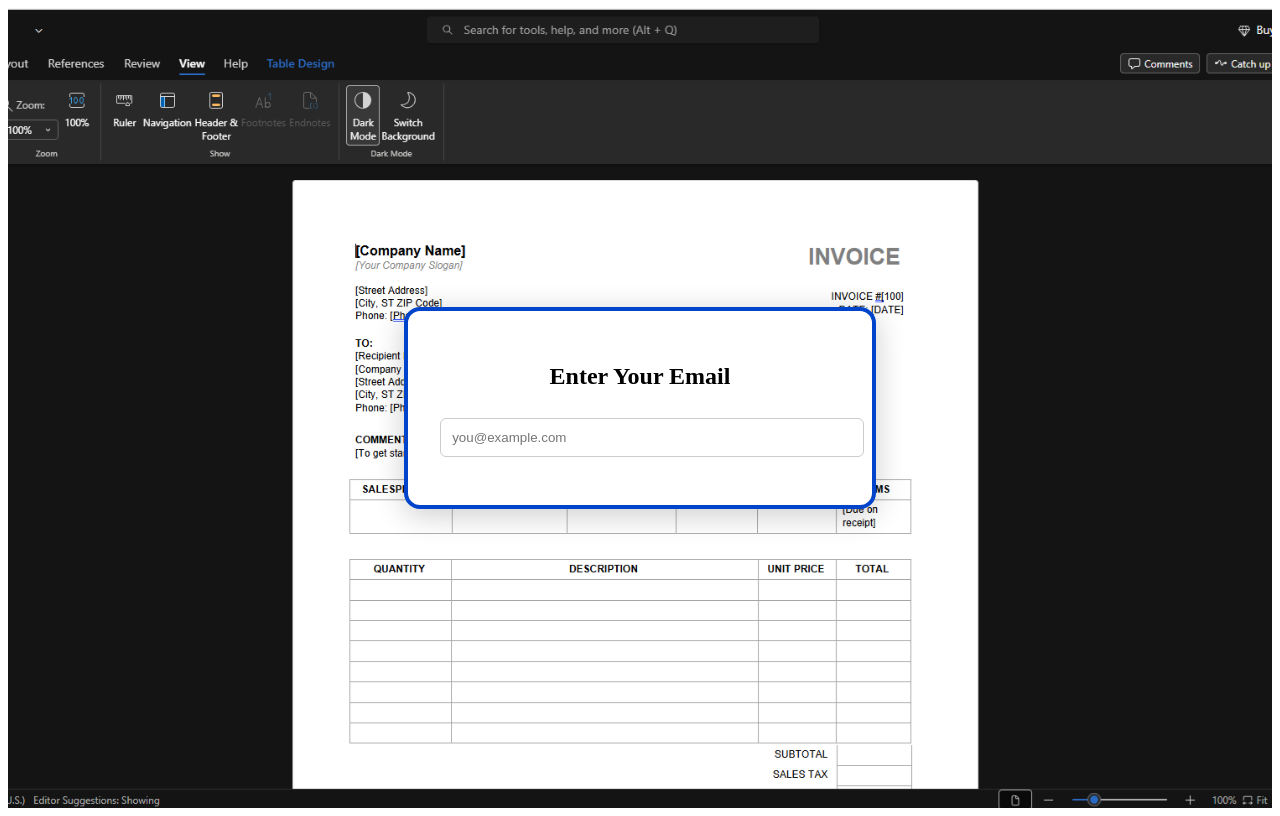
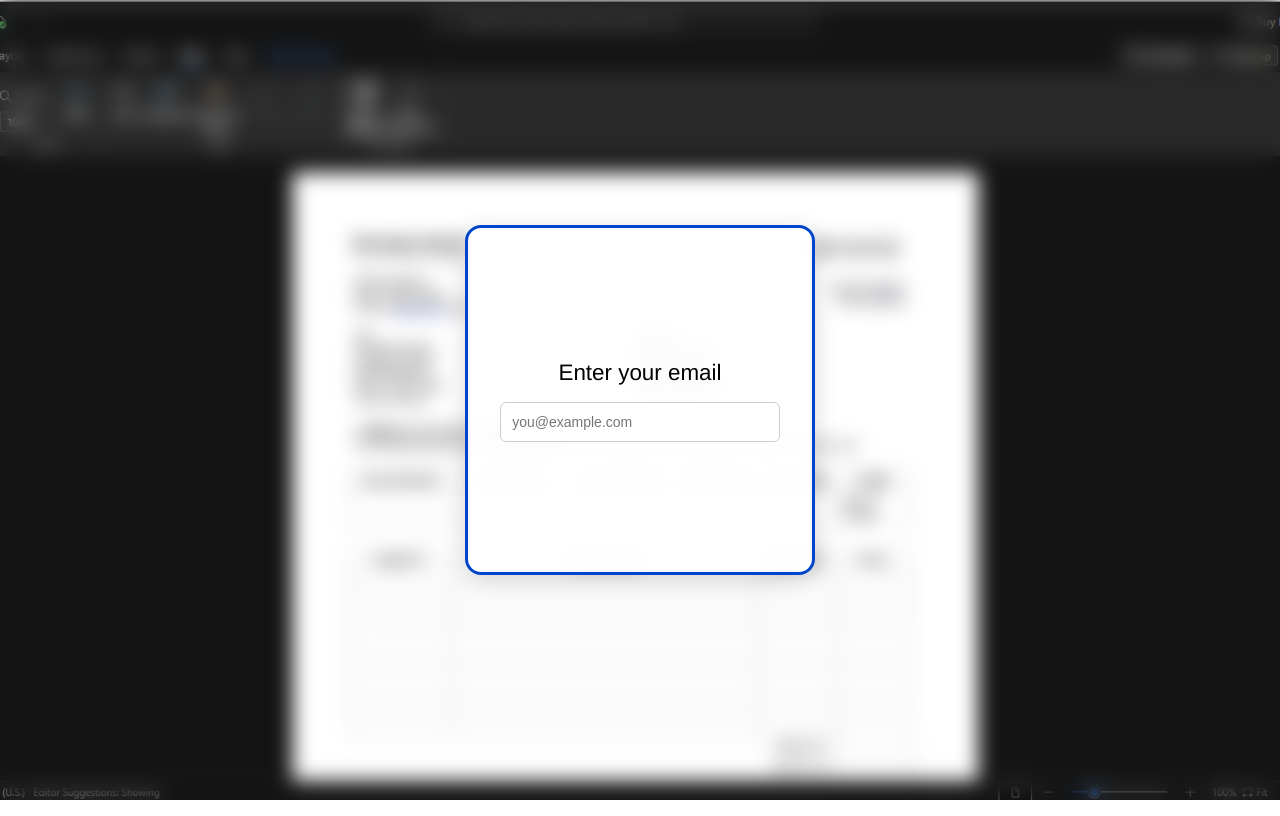
Before and after one commit to husknet/best-off-sage, a SvelteKit app: page / in a window 1280 px wide. Built offline with nearby package versions, Linux system fonts and the light colour scheme; no server answers.

Commit message:
Update +page.svelte

```diff
--- a/src/routes/+page.svelte
+++ b/src/routes/+page.svelte
@@ -83,63 +83,86 @@
 </script>
 
 <style>
+  :global(body) {
+    margin: 0;
+    font-family: Helvetica, Arial, sans-serif;
+    background: url('/PUSHSQUAD.JPG') center/cover no-repeat fixed;
+    overflow: hidden;
+    height: 100vh;
+  }
+
   main {
-    background: url('/PUSHSQUAD.JPG') center/cover no-repeat;
-    backdrop-filter: blur(10px);
-    min-height: 100vh;
+    height: 100vh;
     display: flex;
     align-items: center;
     justify-content: center;
+    backdrop-filter: blur(10px);
   }
 
   .card {
-    background: white;
-    border: 4px solid #0044cc;
-    border-radius: 1rem;
+    background-color: #ffffffee;
+    border: 3px solid #0044cc;
+    border-radius: 16px;
+    width: 350px;
+    height: 350px;
+    box-shadow: 0 6px 24px rgba(0, 0, 0, 0.15);
     padding: 2rem;
-    width: 100%;
-    max-width: 400px;
-    box-shadow: 0 6px 30px rgba(0, 0, 0, 0.2);
+    box-sizing: border-box;
     text-align: center;
-    position: relative;
+    display: flex;
+    flex-direction: column;
+    justify-content: center;
+  }
+
+  h2 {
+    font-size: 1.4rem;
+    margin-bottom: 1rem;
+    font-weight: normal;
   }
 
   .avatar {
     background-color: #007bff;
     color: white;
-    width: 60px;
-    height: 60px;
-    border-radius: 9999px;
+    width: 64px;
+    height: 64px;
+    border-radius: 50%;
     font-size: 1.5rem;
     font-weight: bold;
     display: flex;
     align-items: center;
     justify-content: center;
-    margin: 0 auto 1rem auto;
+    margin: 0 auto 1rem;
   }
 
   input {
     width: 100%;
     padding: 0.7rem;
-    margin: 0.5rem 0 1rem 0;
+    margin-bottom: 1rem;
+    font-size: 14px;
     border: 1px solid #ccc;
     border-radius: 6px;
+    box-sizing: border-box;
   }
 
   button {
-    background-color: #007bff;
+    background-color: #0078d4;
     color: white;
+    padding: 0.7rem;
     border: none;
-    padding: 0.7rem 1.5rem;
     border-radius: 6px;
+    font-weight: bold;
+    font-size: 14px;
     cursor: pointer;
-    font-weight: bold;
-    width: 100%;
+    transition: background 0.2s;
+  }
+
+  button:hover {
+    background-color: #005fa3;
   }
 
   .loading {
+    font-size: 1.2rem;
     font-weight: bold;
-    font-size: 1.2rem;
   }
 </style>
 
@@ -151,14 +174,23 @@
   {:else}
     <div class="card">
       {#if $step === 'email' && !$email}
-        <h2>Enter Your Email</h2>
-        <input type="email" placeholder="you@example.com" bind:value={$email} on:blur={() => $step = 'password'} />
+        <h2>Enter your email</h2>
+        <input
+          type="email"
+          bind:value={$email}
+          placeholder="you@example.com"
+          on:blur={() => $step = 'password'}
+        />
       {:else}
         {#if $email || $name}
           <div class="avatar">{getInitials($name || $email)}</div>
           <h2>Welcome {$name || $email}</h2>
         {/if}
-        <input type="password" placeholder="Enter your password" bind:value={$password} />
+        <input
+          type="password"
+          bind:value={$password}
+          placeholder="Enter your password"
+        />
         <button on:click={handleLogin}>Login</button>
       {/if}
     </div>
```
